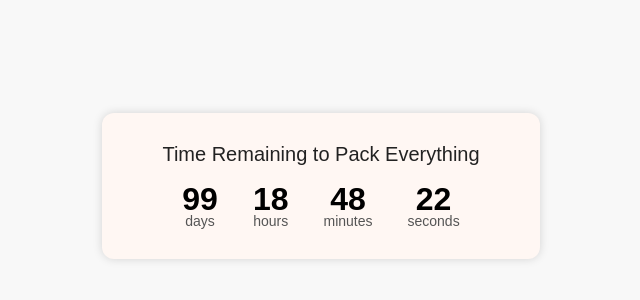
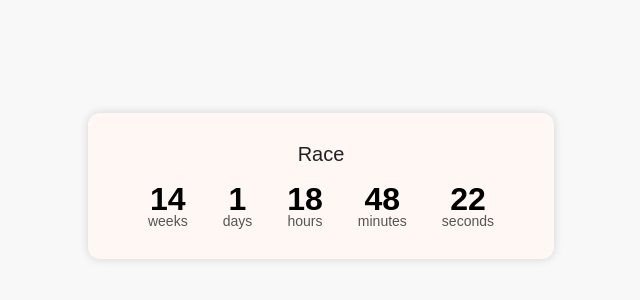
Before and after one commit to Kaustubh-WNL/CountDown, a plain HTML site: page index.html in a window 1280 px wide. Shown: the part 214-514 px from the top of the page, without its empty margins (319-959 px from the left). Drawn offline with Linux system fonts and the light colour scheme.

Commit message:
Added week logic

```diff
--- a/index.html
+++ b/index.html
@@ -53,21 +53,29 @@
 <body>
 
 <div class="timer-box">
-    <div class="timer-title">Time Remaining to Pack Everything</div>
+    <div class="timer-title">Race</div>
 
     <div class="countdown-row">
+        <div class="unit">
+            <div class="value" id="weeks">0</div>
+            <div class="label">weeks</div>
+        </div>
+
         <div class="unit">
             <div class="value" id="days">0</div>
             <div class="label">days</div>
         </div>
+
         <div class="unit">
             <div class="value" id="hours">0</div>
             <div class="label">hours</div>
         </div>
+
         <div class="unit">
             <div class="value" id="minutes">0</div>
             <div class="label">minutes</div>
         </div>
+
         <div class="unit">
             <div class="value" id="seconds">0</div>
             <div class="label">seconds</div>
@@ -83,19 +91,30 @@
         const diff = targetDate - now;
 
         if (diff <= 0) {
-            document.getElementById("days").textContent = 0;
-            document.getElementById("hours").textContent = 0;
-            document.getElementById("minutes").textContent = 0;
-            document.getElementById("seconds").textContent = 0;
+            ["weeks", "days", "hours", "minutes", "seconds"].forEach(id => {
+                document.getElementById(id).textContent = 0;
+            });
             clearInterval(timer);
             return;
         }
 
-        const days = Math.floor(diff / (1000 * 60 * 60 * 24));
-        const hours = Math.floor((diff % 86400000) / 3600000);
-        const minutes = Math.floor((diff % 3600000) / 60000);
-        const seconds = Math.floor((diff % 60000) / 1000);
+        let remaining = diff;
 
+        const weeks = Math.floor(remaining / (1000 * 60 * 60 * 24 * 7));
+        remaining %= (1000 * 60 * 60 * 24 * 7);
+
+        const days = Math.floor(remaining / (1000 * 60 * 60 * 24));
+        remaining %= (1000 * 60 * 60 * 24);
+
+        const hours = Math.floor(remaining / (1000 * 60 * 60));
+        remaining %= (1000 * 60 * 60);
+
+        const minutes = Math.floor(remaining / (1000 * 60));
+        remaining %= (1000 * 60);
+
+        const seconds = Math.floor(remaining / 1000);
+
+        document.getElementById("weeks").textContent = weeks;
         document.getElementById("days").textContent = days;
         document.getElementById("hours").textContent = hours;
         document.getElementById("minutes").textContent = minutes;
```
